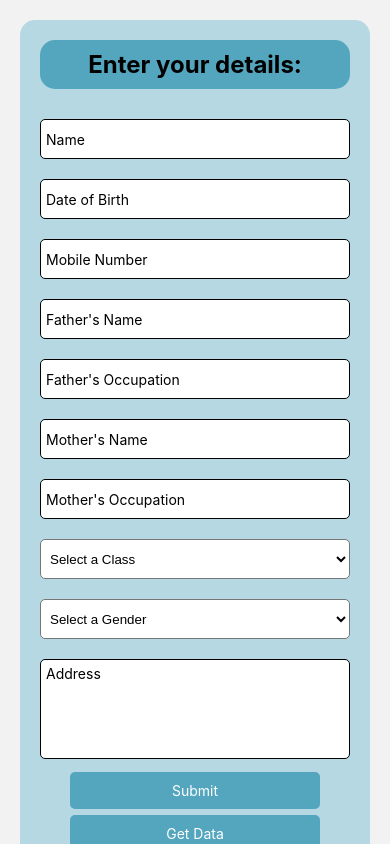
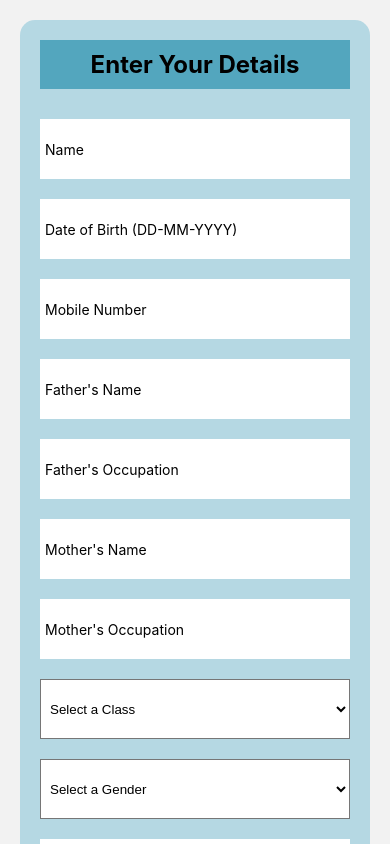
Before and after one commit to Gowtham1802/SchoolScreen, a React Native app: screen /FormInputScreen in a window 390 px wide. Shown: the top 844 px of the page. Built offline with nearby package versions, Linux system fonts and the light colour scheme.

Commit message:
add update data's now

```diff
--- a/package.json
+++ b/package.json
@@ -24,6 +24,7 @@
     "react": "18.2.0",
     "react-native": "0.73.7",
     "react-native-date-picker": "^5.0.2",
+    "react-native-datepicker": "^1.7.2",
     "react-native-gesture-handler": "^2.16.1",
     "react-native-pager-view": "^6.3.1",
     "react-native-paper": "^5.12.3",
--- a/src/components/FormDataScreen.js
+++ b/src/components/FormDataScreen.js
@@ -1,7 +1,13 @@
-// FormDataScreen.js
-
 import React, {useEffect, useState} from 'react';
-import {View, Text, FlatList, TextInput, Button, Alert} from 'react-native';
+import {
+  View,
+  Text,
+  FlatList,
+  TextInput,
+  TouchableOpacity,
+  Alert,
+  StyleSheet,
+} from 'react-native';
 import AsyncStorage from '@react-native-async-storage/async-storage';
 
 const FormDataScreen = ({navigation}) => {
@@ -67,12 +73,7 @@ const FormDataScreen = ({navigation}) => {
     const filtered = studentData.filter(student => {
       return (
         student.name.toLowerCase().includes(query.toLowerCase()) ||
-        // student.dateOfBirth.toLowerCase().includes(query.toLowerCase()) ||
         student.mobileNumber.toLowerCase().includes(query.toLowerCase()) ||
-        // student.fathersName.toLowerCase().includes(query.toLowerCase()) ||
-        // student.fathersOccupation.toLowerCase().includes(query.toLowerCase()) ||
-        // student.mothersName.toLowerCase().includes(query.toLowerCase()) ||
-        // student.mothersOccupation.toLowerCase().includes(query.toLowerCase()) ||
         student.selectedClass.toLowerCase().includes(query.toLowerCase())
       );
     });
@@ -80,15 +81,9 @@ const FormDataScreen = ({navigation}) => {
   };
 
   return (
-    <View style={{flex: 1, justifyContent: 'center', alignItems: 'center'}}>
+    <View style={styles.container}>
       <TextInput
-        style={{
-          height: 40,
-          borderColor: 'gray',
-          borderWidth: 1,
-          margin: 10,
-          padding: 5,
-        }}
+        style={styles.input}
         placeholder="Search"
         onChangeText={handleSearch}
         value={searchQuery}
@@ -98,20 +93,24 @@ const FormDataScreen = ({navigation}) => {
           data={filteredData}
           keyExtractor={(item, index) => index.toString()}
           renderItem={({item, index}) => (
-            <View>
-              <Text>Name: {item.name}</Text>
-              <Text>Date of Birth: {item.dateOfBirth}</Text>
-              <Text>Mobile Number: {item.mobileNumber}</Text>
-              <Text>Father's Name: {item.fathersName}</Text>
-              <Text>Father's Occupation: {item.fathersOccupation}</Text>
-              <Text>Mother's Name: {item.mothersName}</Text>
-              <Text>Mother's Occupation: {item.mothersOccupation}</Text>
-              <Text>Selected Class: {item.selectedClass}</Text>
-              <Text>Selected Gender: {item.selectedGender}</Text>
-              <Text>Address: {item.address}</Text>
-              <Button title="Edit" onPress={() => handleEdit(index)} />
-              <Button title="Delete" onPress={() => handleDelete(index)} />
-              <Text>------------</Text>
+            <View style={styles.itemContainer}>
+              <Text style={styles.label}>Name: {item.name}</Text>
+              <Text style={styles.label}>Class: {item.selectedClass}</Text>
+              <Text style={styles.label}>
+                Mobile Number: {item.mobileNumber}
+              </Text>
+              <View style={styles.buttonContainer}>
+                <TouchableOpacity
+                  style={styles.button}
+                  onPress={() => handleEdit(index)}>
+                  <Text style={styles.buttonText}>Edit</Text>
+                </TouchableOpacity>
+                <TouchableOpacity
+                  style={styles.button1}
+                  onPress={() => handleDelete(index)}>
+                  <Text style={styles.buttonText}>Delete</Text>
+                </TouchableOpacity>
+              </View>
             </View>
           )}
         />
@@ -122,4 +121,54 @@ const FormDataScreen = ({navigation}) => {
   );
 };
 
+const styles = StyleSheet.create({
+  container: {
+    flex: 1,
+    padding: 10,
+    backgroundColor: '#fff',
+  },
+  input: {
+    height: 40,
+    borderColor: 'gray',
+    borderWidth: 1,
+    marginBottom: 10,
+    paddingHorizontal: 10,
+    borderRadius: 5,
+  },
+  itemContainer: {
+    marginBottom: 10,
+    padding: 10,
+    borderWidth: 1,
+    borderColor: '#ccc',
+    borderRadius: 5,
+  },
+  label: {
+    fontSize: 16,
+    marginBottom: 5,
+  },
+  buttonContainer: {
+    flexDirection: 'row',
+    justifyContent: 'space-between',
+    marginTop: 10,
+  },
+  button: {
+    backgroundColor: '#007bff',
+    padding: 10,
+    borderRadius: 5,
+    alignItems: 'center',
+    width: '48%', // Adjust width as needed
+  },
+  button1: {
+    backgroundColor: '#dc3545',
+    padding: 10,
+    borderRadius: 5,
+    alignItems: 'center',
+    width: '48%', // Adjust width as needed
+  },
+  buttonText: {
+    color: '#fff',
+    fontWeight: 'bold',
+  },
+});
+
 export default FormDataScreen;
--- a/src/components/FormInputScreen.js
+++ b/src/components/FormInputScreen.js
@@ -11,6 +11,7 @@ import {
   StyleSheet,
 } from 'react-native';
 import {Picker} from '@react-native-picker/picker';
+import DatePicker from 'react-native-datepicker';
 import AsyncStorage from '@react-native-async-storage/async-storage';
 
 // Import the generateRandomUserId function
@@ -26,9 +27,8 @@ function generateRandomUserId(length) {
 const FormInputScreen = ({navigation, route}) => {
   const [formData, setFormData] = useState({
     // Add a userId field to the form data
-
     name: '',
-    dateOfBirth: '',
+    dateOfBirth: new Date(),
     mobileNumber: '',
     fathersName: '',
     fathersOccupation: '',
@@ -200,11 +200,11 @@ const FormInputScreen = ({navigation, route}) => {
             marginBottom: 20,
             backgroundColor: '#53a6be',
             textAlign: 'center',
-            borderRadius: 15,
+            // borderRadius: 15,
             padding: 10,
             width: '100%',
           }}>
-          Enter your details:
+          Enter Your Details
         </Text>
         <TextInput
           style={styles.input}
@@ -214,16 +214,24 @@ const FormInputScreen = ({navigation, route}) => {
         />
         <TextInput
           style={styles.input}
-          placeholder="Date of Birth"
+          placeholder="Date of Birth (DD-MM-YYYY)"
           onChangeText={text => handleChange('dateOfBirth', text)}
           value={formData.dateOfBirth}
+          keyboardType="numeric"
         />
         <TextInput
           style={styles.input}
           placeholder="Mobile Number"
-          onChangeText={text => handleChange('mobileNumber', text)}
-          value={formData.mobileNumber}
-          keyboardType="numeric" // Numeric keyboard
+          onChangeText={text => {
+            // Remove any non-numeric characters from the input
+            const numericValue = text.replace(/\D/g, '');
+            // Check if the input contains 10 digits or less
+            if (numericValue.length <= 10) {
+              // Update the mobileNumber state with the sanitized value
+              handleChange('mobileNumber', numericValue);
+            }
+          }}
+          value={formData.mobileNumber} // Numeric keyboard
         />
         <TextInput
           style={styles.input}
@@ -256,19 +264,20 @@ const FormInputScreen = ({navigation, route}) => {
             handleChange('selectedClass', itemValue)
           }>
           <Picker.Item label="Select a Class" value="" />
-          <Picker.Item label="LKG" value="Class 1" />
-          <Picker.Item label="UKG" value="Class 2" />
-          <Picker.Item label="1st standard" value="Class 3" />
-          <Picker.Item label="2nd standard" value="Class 4" />
-          <Picker.Item label="3rd standard" value="Class 5" />
-          <Picker.Item label="4th standard" value="Class 6" />
-          <Picker.Item label="5th standard" value="Class 7" />
-          <Picker.Item label="6th standard" value="Class 8" />
-          <Picker.Item label="7th standard" value="Class 9" />
-          <Picker.Item label="9th standard" value="Class 10" />
-          <Picker.Item label="10th standard" value="Class 11" />
-          <Picker.Item label="11th standard" value="Class 12" />
-          <Picker.Item label="12th standard" value="Class 13" />
+          <Picker.Item label="LKG" value="LKG" />
+          <Picker.Item label="UKG" value="UKG" />
+          <Picker.Item label="1st standard" value="1st standard" />
+          <Picker.Item label="2nd standard" value="2nd standard" />
+          <Picker.Item label="3rd standard" value="3rd standard" />
+          <Picker.Item label="4th standard" value="4th standard" />
+          <Picker.Item label="5th standard" value="5th standard" />
+          <Picker.Item label="6th standard" value="6th standard" />
+          <Picker.Item label="7th standard" value="7th standard" />
+          <Picker.Item label="8th standard" value="8th standard" />
+          <Picker.Item label="9th standard" value="9th standard" />
+          <Picker.Item label="10th standard" value="10th standard" />
+          <Picker.Item label="11th standard" value="11th standard" />
+          <Picker.Item label="12th standard" value="12th standard" />
           {/* Add more class options as needed */}
         </Picker>
         <Picker
@@ -308,20 +317,21 @@ const FormInputScreen = ({navigation, route}) => {
 };
 const styles = StyleSheet.create({
   input: {
-    height: 40,
-    borderWidth: 1,
+    height: 60,
+    // borderWidth: 1,
     marginVertical: 10,
     padding: 5,
     width: '100%',
     backgroundColor: '#fff',
-    borderRadius: 5,
+    // borderRadius: 5,
+    // textAlignVertical: 'top',
   },
   textArea: {
     height: 100,
     textAlignVertical: 'top',
   },
   buttonContainer: {
-    marginBottom: 30,
+    // marginBottom: 10,
   },
   button: {
     backgroundColor: '#53a6be',
@@ -330,7 +340,6 @@ const styles = StyleSheet.create({
     marginVertical: 3,
     alignItems: 'center',
     width: 250, // Adjust width as needed
-
   },
   buttonText: {
     color: '#fff',
```
Also changed, not shown: 1 other file (tests, documents, lock files or other folders).
